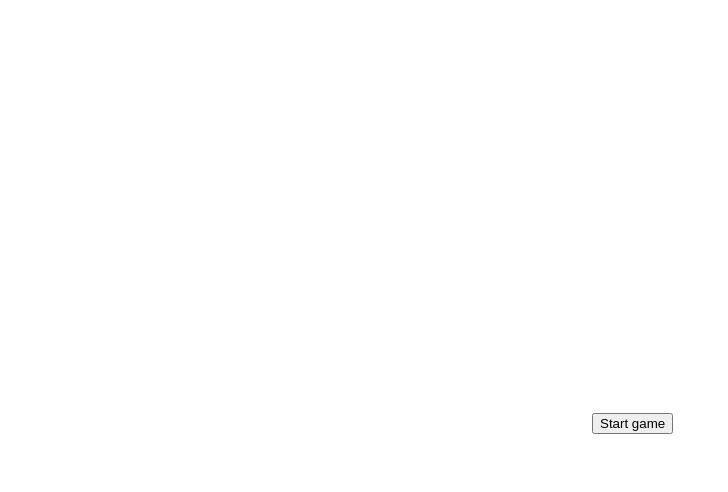
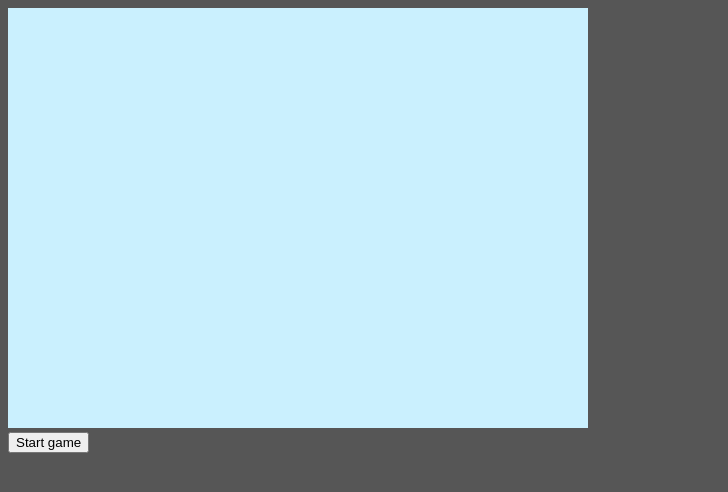
Before and after one commit to DingyLemming/Canvas-ryhm-ty-, a plain HTML site: page index.html in a window 1280 px wide. Shown: the whole page, without its empty margins (0-728 px from the left). Drawn offline with Linux system fonts and the light colour scheme.

Commit message:
background is working

```diff
--- a/index.html
+++ b/index.html
@@ -4,7 +4,7 @@
     <meta charset="UTF-8">
     <meta name="viewport" content="width=device-width, initial-scale=1.0">
     <title>Canvas peli</title>
-    <link rel="sheetstyle" href="style.css">
+    <link rel="stylesheet" href="style.css">
 </head>
 <body>
     <canvas id="myCanvas" width="580" height="420"></canvas>
--- a/style.css
+++ b/style.css
@@ -1,6 +1,10 @@
 canvas {
-  background-color: #565656;
+  background-color: #caf0fe;
 }
 button {
   display: block;
 }
+
+body {
+  background-color: #565656;
+}
```
